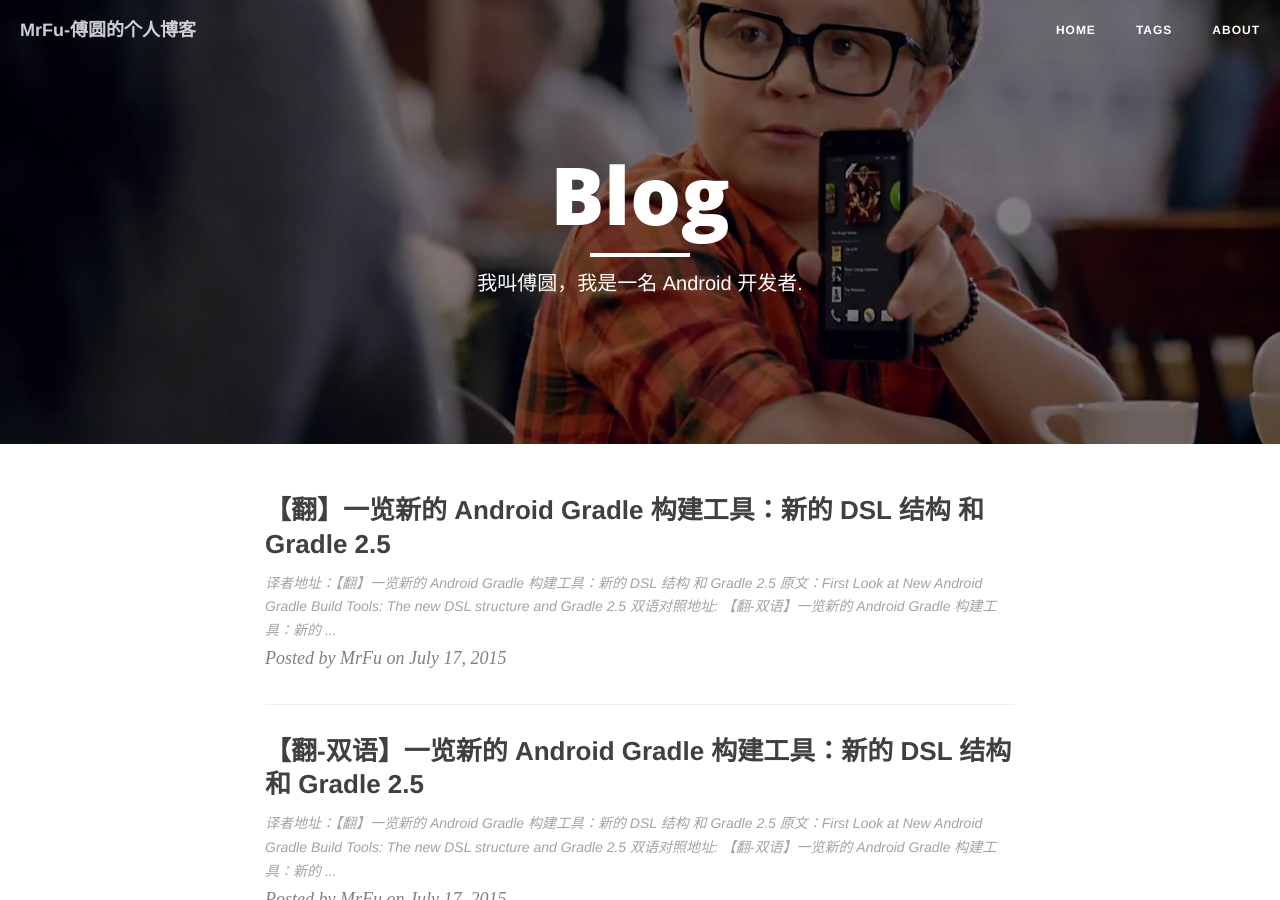
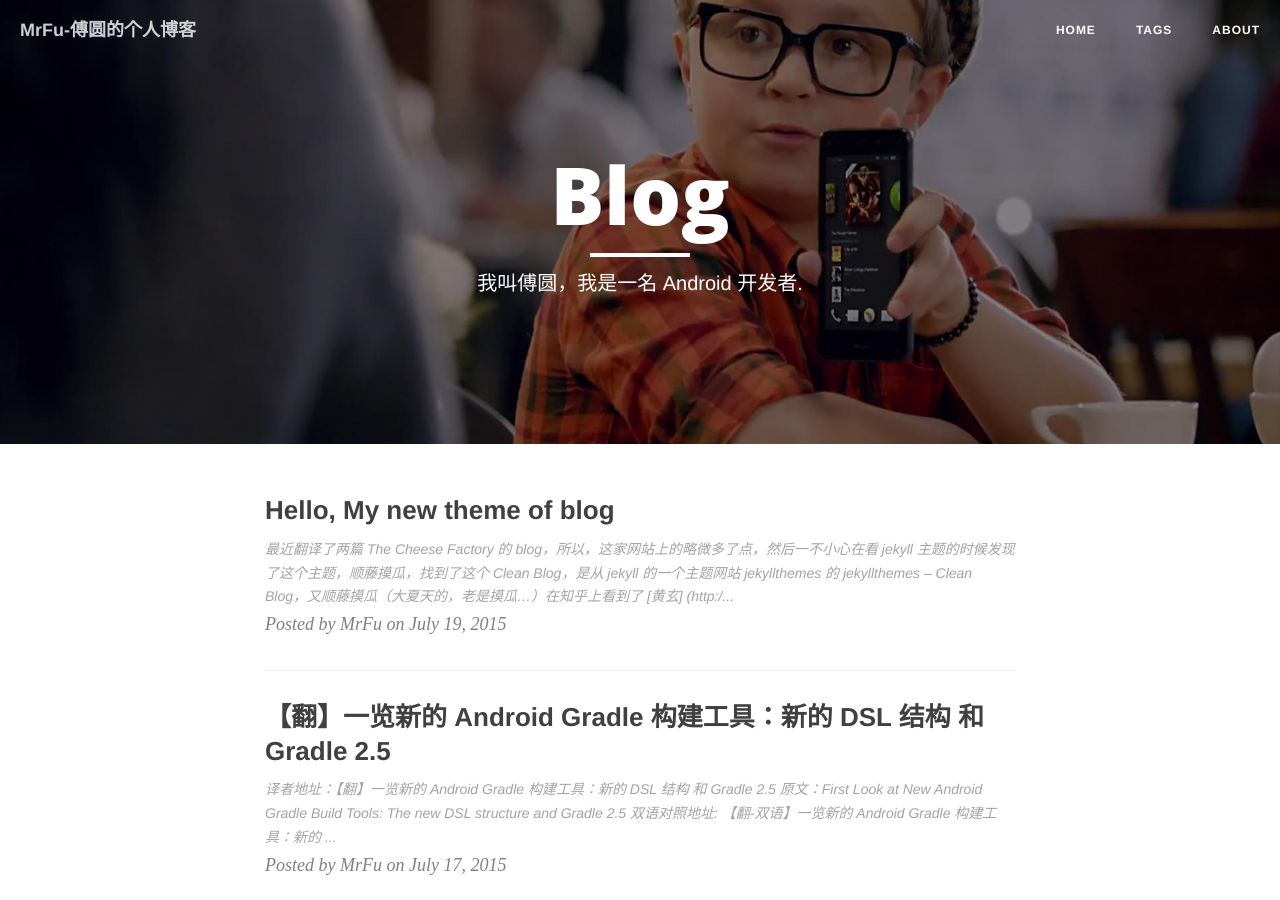
Before and after one commit to MrFuFuFu/mrfufufu.github.io, a Jekyll site: the page built from index.html, in a window 1280 px wide and 900 px high. Built offline with Jekyll 4.4.1, drawn with Linux system fonts in a browser that asks for light colours; nearby versions of some CDN libraries; the list of posts is cut into pages by our own code.

Commit message:
modify my blog theme

```diff
--- a/_posts/2015-05-14-welcome-to-jekyll.markdown
+++ b/_posts/2015-05-14-welcome-to-jekyll.markdown
@@ -3,9 +3,9 @@
 title:  Hello, This is my first blog~~
 author: MrFu
 date:   2015-05-14 11:07:36
-categories: Android
+categories: Life
 tags:
-    - Android
+    - Life
 ---
 My name is Yuan Fu, I’m from China, developement Android of my job. Recently, I am learning English. Yes, Just you look it, My English is very bad, I had learning Enligsh 153 days, you can see here : [my shanbay page][shanbay].
 
--- /dev/null
+++ b/_posts/2015-07-19-the_new_blog_theme.markdown
@@ -0,0 +1,29 @@
+---
+layout: post
+title:  Hello, My new theme of blog
+author: MrFu
+date:   2015-07-19 19:57:00
+categories: Life
+tags:
+    - Life
+---
+
+
+最近翻译了两篇 [The Cheese Factory
+](http://inthecheesefactory.com/blog) 的 blog，所以，这家网站上的略微多了点，然后一不小心在看 jekyll 主题的时候发现了这个主题，顺藤摸瓜，找到了这个 [Clean Blog](https://github.com/IronSummitMedia/startbootstrap-clean-blog-jekyll)，是从 jekyll 的一个主题网站 [jekyllthemes](http://jekyllthemes.org/) 的 [jekyllthemes -- Clean Blog](http://jekyllthemes.org/themes/clean-blog/)，又顺藤摸瓜（大夏天的，老是摸瓜...）在知乎上看到了 [黄玄] (http://www.zhihu.com/people/huxpro) 的回答 [有推荐的简洁明快的jekyll模板吗？](http://www.zhihu.com/question/20223939/answer/50966881)，这位大帅哥的 [博客](http://huangxuan.me/) 就是基于 [Clean Blog](https://github.com/IronSummitMedia/startbootstrap-clean-blog-jekyll) 修改的。他说，他是这么改的：
+
+>* 1. 添加了对标签的全套支持（原主题不支持 Tags ）
+>* 2. 去掉引起挂起的 Web Font，添加适合中文世界的 font-family
+>* 3. 大量 CSS 优化：包括适合中文阅读的字号字重改进，移动端交互优化。
+>* 4. Font-awesome (iconfont) 使用国内的七牛 CDN
+>* 5. 使用 Github Flavored Markdown
+>* 6. 使用 腾讯统计、百度统计
+>* 7. 加入“多说” 评论支持
+
+然后，我就决定用他的了...因为...好看....还有，顺便去掉了6和7，因为我一介小农，统计和评论对我来说，用处好像真的不大....哈哈，有事可以邮件我的....
+
+嗯...最后感谢素不相识的 [黄玄大帅哥](http://www.zhihu.com/people/huxpro) 的主题样式，还有 [Clean Blog](https://github.com/IronSummitMedia/startbootstrap-clean-blog-jekyll)。
+
+嗯....电脑要没电了...拜拜~
+
+喔，对了，关于这款主题的介绍，可以看这篇博客 [黄玄——Hello 2015](http://huangxuan.me/2015/01/29/hello-2015/)
```
